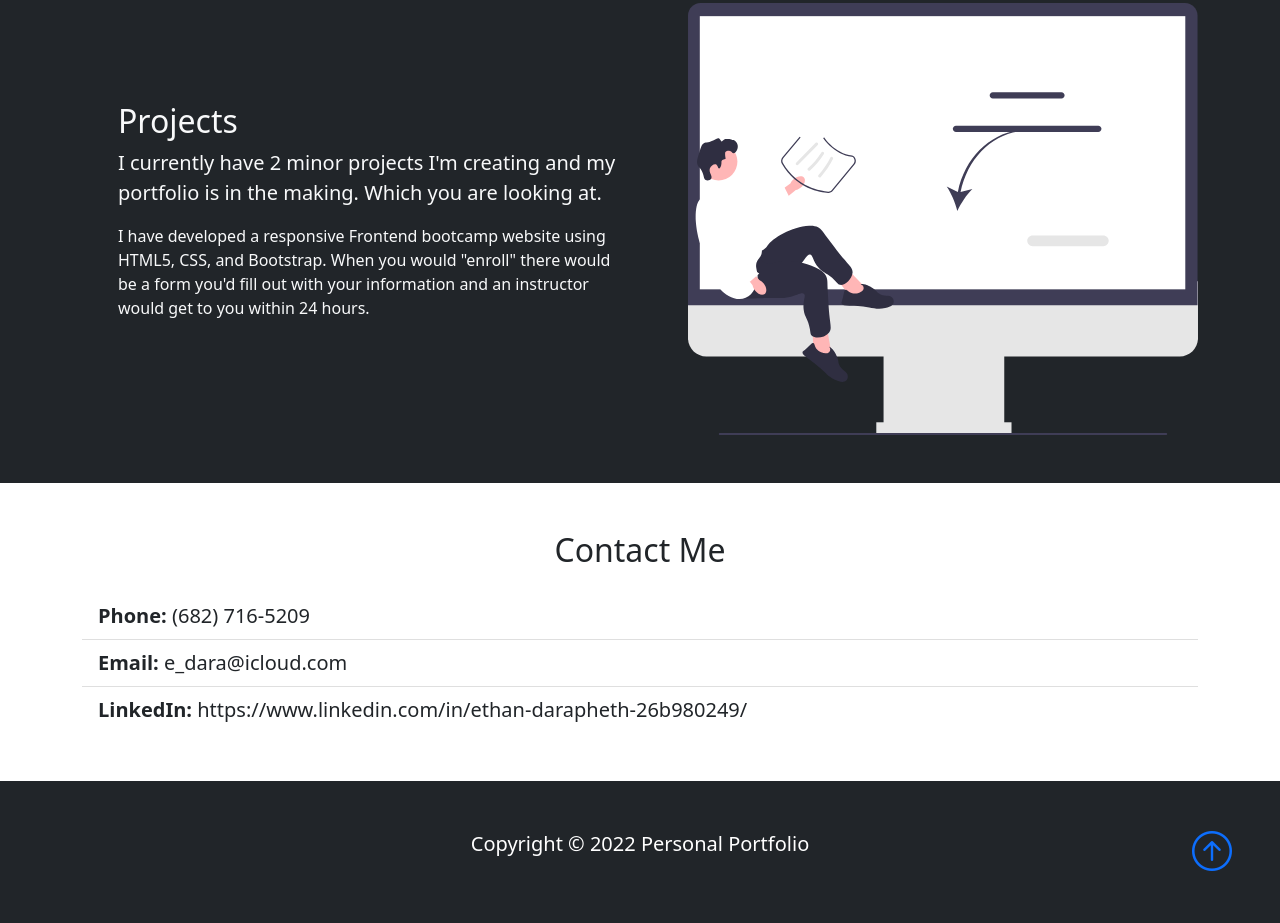
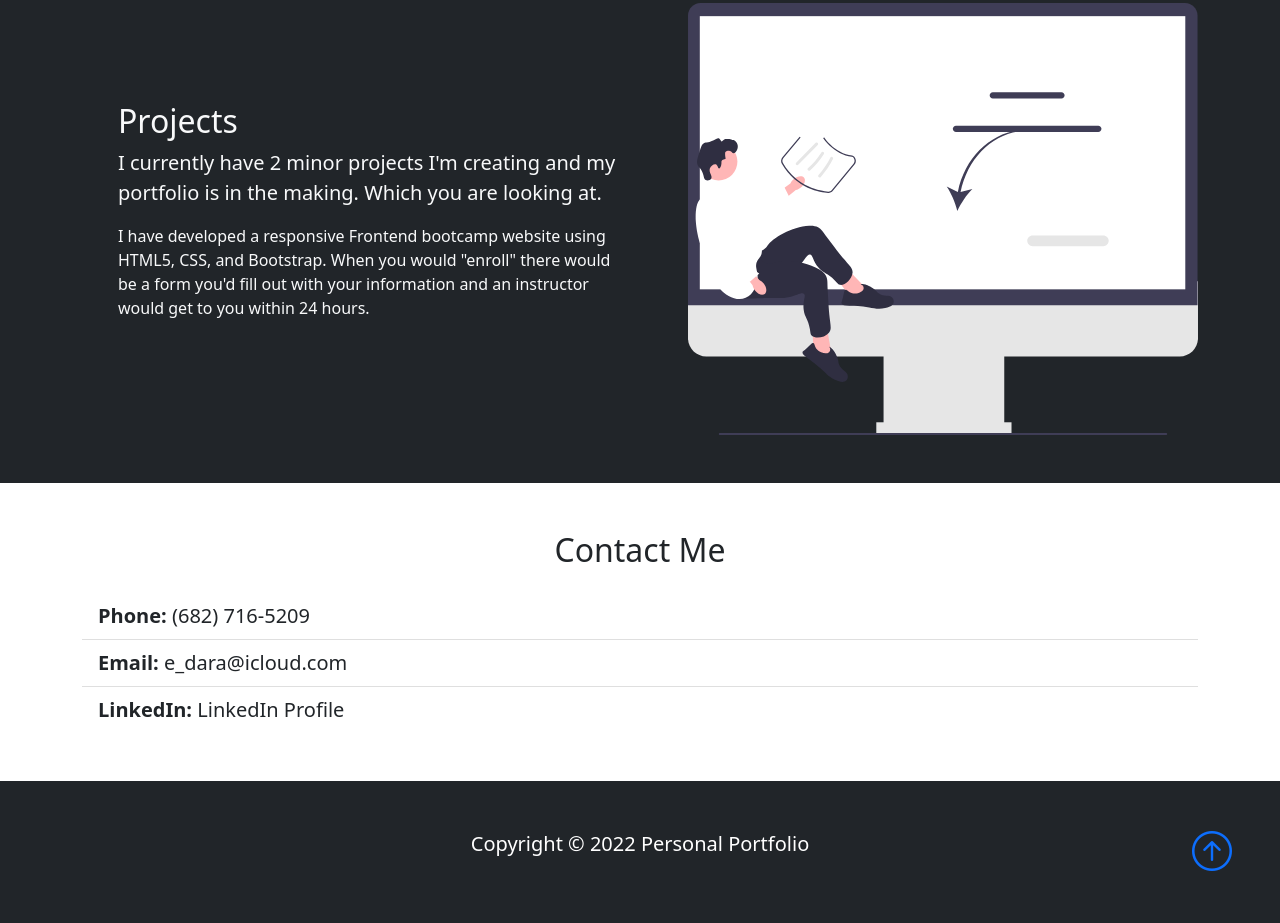
Before and after one commit to Edarapheth/Simple-Personal-Portfolio-Project-, a plain HTML site: page index.html in a window 1280 px wide. Shown: the part 1439-2362 px from the top of the page. Drawn offline with nearby package versions, Linux system fonts and the light colour scheme.

Commit message:
cleaned linkedin profile link and changed color

```diff
--- a/index.html
+++ b/index.html
@@ -153,7 +153,7 @@
                   <span class="fw-bold">Email: </span> e_dara@icloud.com
                 </li>
                 <li class="list-group-item">
-                  <span class="fw-bold">LinkedIn: </span> https://www.linkedin.com/in/ethan-darapheth-26b980249/
+                  <span class="fw-bold">LinkedIn: </span> <a href="https://www.linkedin.com/in/ethan-darapheth-26b980249/" class="text-decoration-none hover-dark text-dark">LinkedIn Profile</a>
                 </li>
               </ul>
             </div>
```
